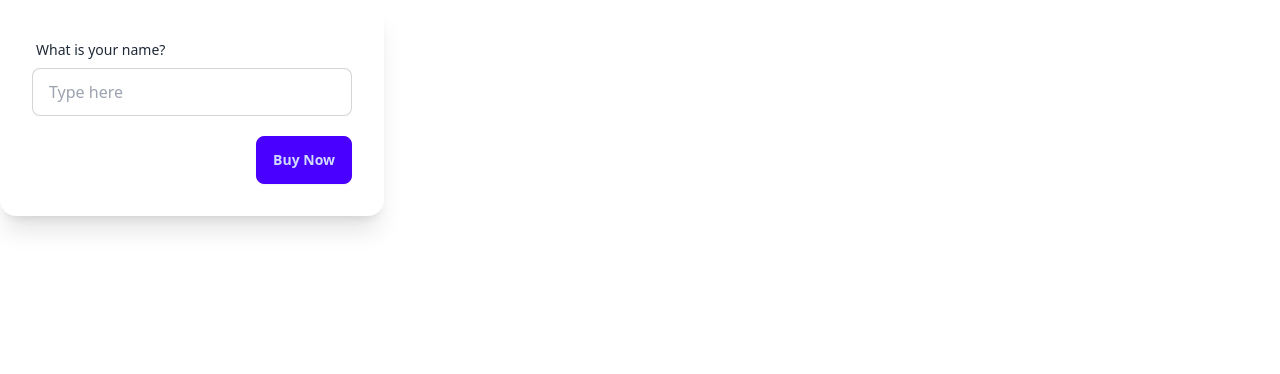
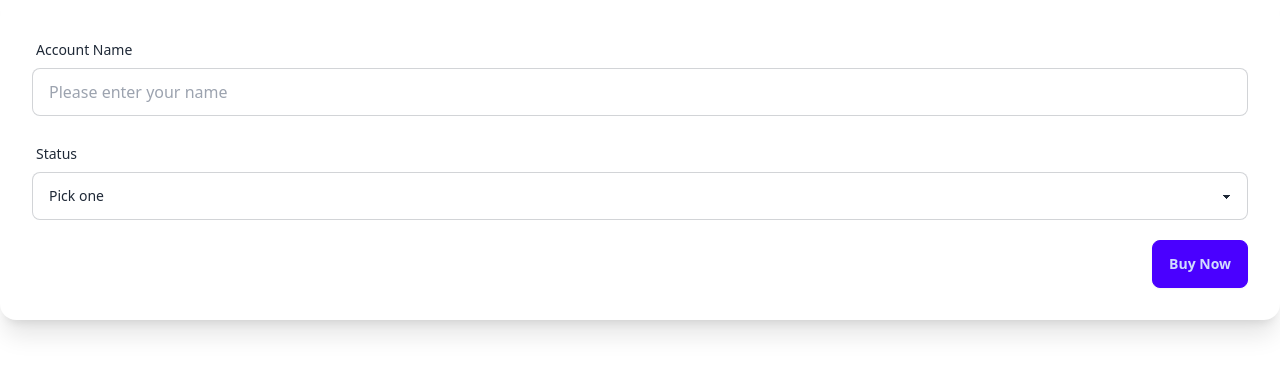
Before and after one commit to tamathecxder/ng-service-and-dependency-injection, an Angular app: page / in a window 1280 px wide. Shown: the top 374 px of the page. Built offline with nearby package versions, Linux system fonts and the light colour scheme.

Commit message:
tweak some form element

```diff
--- a/src/app/app.component.html
+++ b/src/app/app.component.html
@@ -1,14 +1,24 @@
 <div class="container mx-auto">
-  <div class="card w-96 bg-base-100 shadow-xl">
+  <div class="card bg-base-100 shadow-xl max-w-full">
     <div class="card-body">
-      <label class="form-control w-full max-w-xs">
+      <label class="form-control mb-3">
         <div class="label">
-          <span class="label-text">What is your name?</span>
+          <span class="label-text">Account Name</span>
         </div>
-        <input type="text" placeholder="Type here" class="input input-bordered w-full max-w-xs" />
+        <input type="text" placeholder="Type here" class="input input-bordered w-full" placeholder="Please enter your name" />
+      </label>
+      <label class="form-control mb-3">
+        <div class="label">
+          <span class="label-text">Status</span>
+        </div>
+        <select class="select select-bordered w-full">
+          <option disabled selected>Pick one</option>
+          <option>Active</option>
+          <option>Inactive</option>
+        </select>
       </label>
 
-      <div class="card-actions justify-end mt-3">
+      <div class="card-actions justify-end">
         <button class="btn btn-primary">Buy Now</button>
       </div>
     </div>
```
